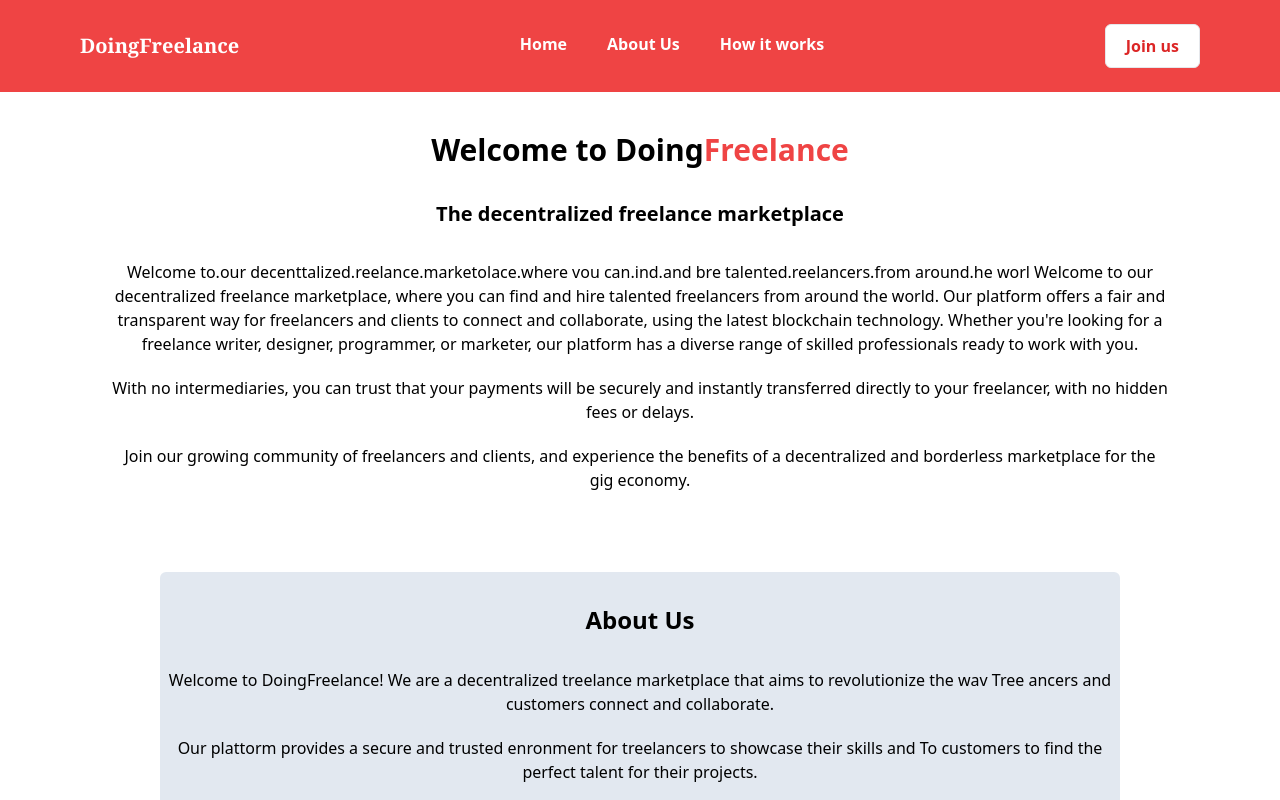
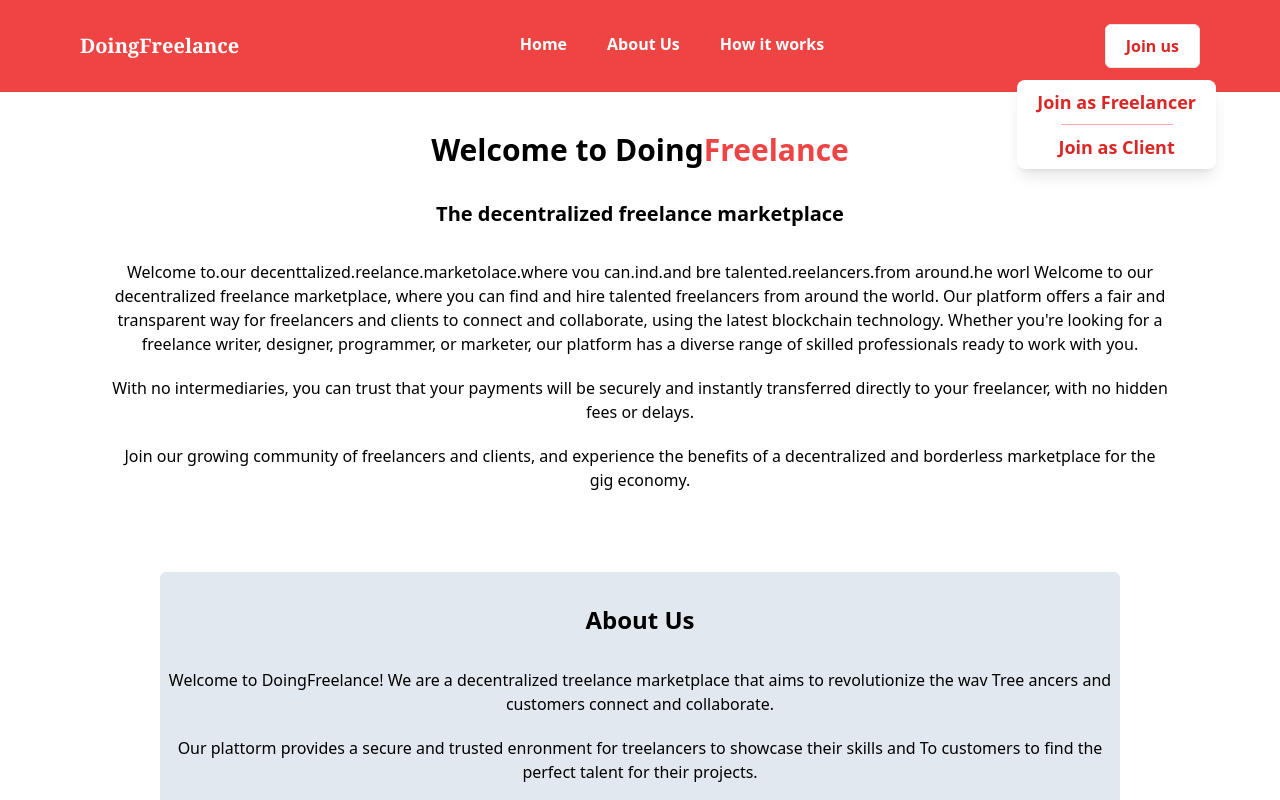
Before and after one commit to kailastr/doing-freelance, a React (Create React App) app: page /index in a window 1280 px wide. Both pictures are taken after a click on the button "Join us". Shown: the top 800 px of the page. Built offline with nearby package versions, Linux system fonts and the light colour scheme.

Commit message:
Updated Landing Page Navbar

```diff
--- a/src/components/Navbar/LandingPageNav.jsx
+++ b/src/components/Navbar/LandingPageNav.jsx
@@ -1,7 +1,11 @@
-import React from 'react';
+import React, { useState } from 'react';
 import { Navigate } from 'react-router-dom';
 
 const LandingPageNav = () => {
+
+    const [isDropDownOpen, setIsDropDownOpen] = useState(false);
+    console.log(isDropDownOpen);
+
     return (
         <>
             <div className='flex justify-between bg-red-500 text-white w-full py-6 px-20 sticky top-0'>
@@ -13,9 +17,18 @@ const LandingPageNav = () => {
                     <a href="/index#about" className='font-semibold hover:text-red-200'>About Us</a>
                     <a href="/index#working" className='font-semibold hover:text-red-200'>How it works</a>
                 </div>
-                <button className='border px-5 py-2 bg-white text-red-600 hover:bg-red-100 rounded-md font-semibold'>
+                <button onClick={() => { setIsDropDownOpen((prev) => !prev) }} className='border px-5 py-2 bg-white text-red-600 hover:bg-red-100 rounded-md font-semibold'>
                     Join us
                 </button>
+                {isDropDownOpen && (
+                    <div className='absolute right-16 top-20'>
+                        <div className=' bg-white text-red-600 flex flex-col px-5 rounded-lg shadow-lg'>
+                            <h3 className='mx-auto py-2 text-lg font-semibold cursor-pointer hover:text-red-400'>Join as Freelancer</h3>
+                            <hr className='mx-auto border-1 border-red-300 w-28' />
+                            <h3 className='mx-auto py-2 text-lg font-semibold cursor-pointer hover:text-red-400'>Join as Client</h3>
+                        </div>
+                    </div>
+                )}
             </div>
         </>
     )
```
